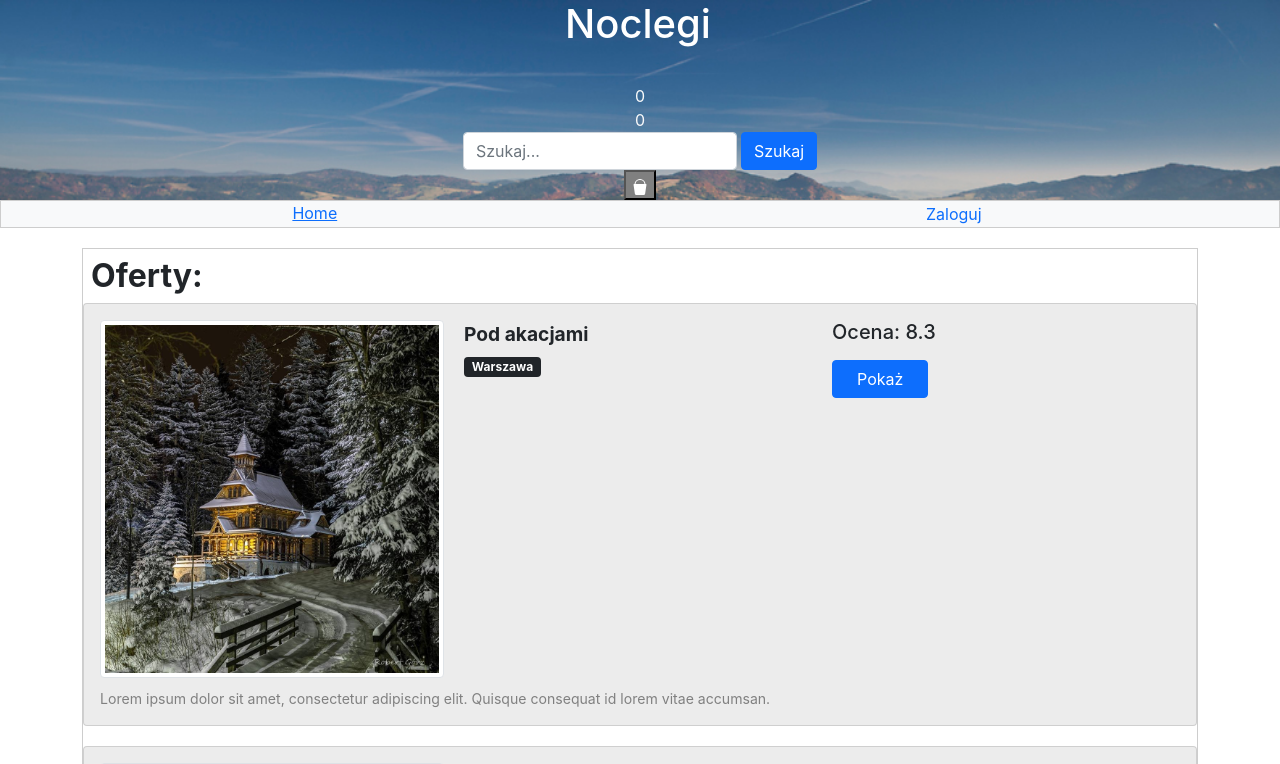
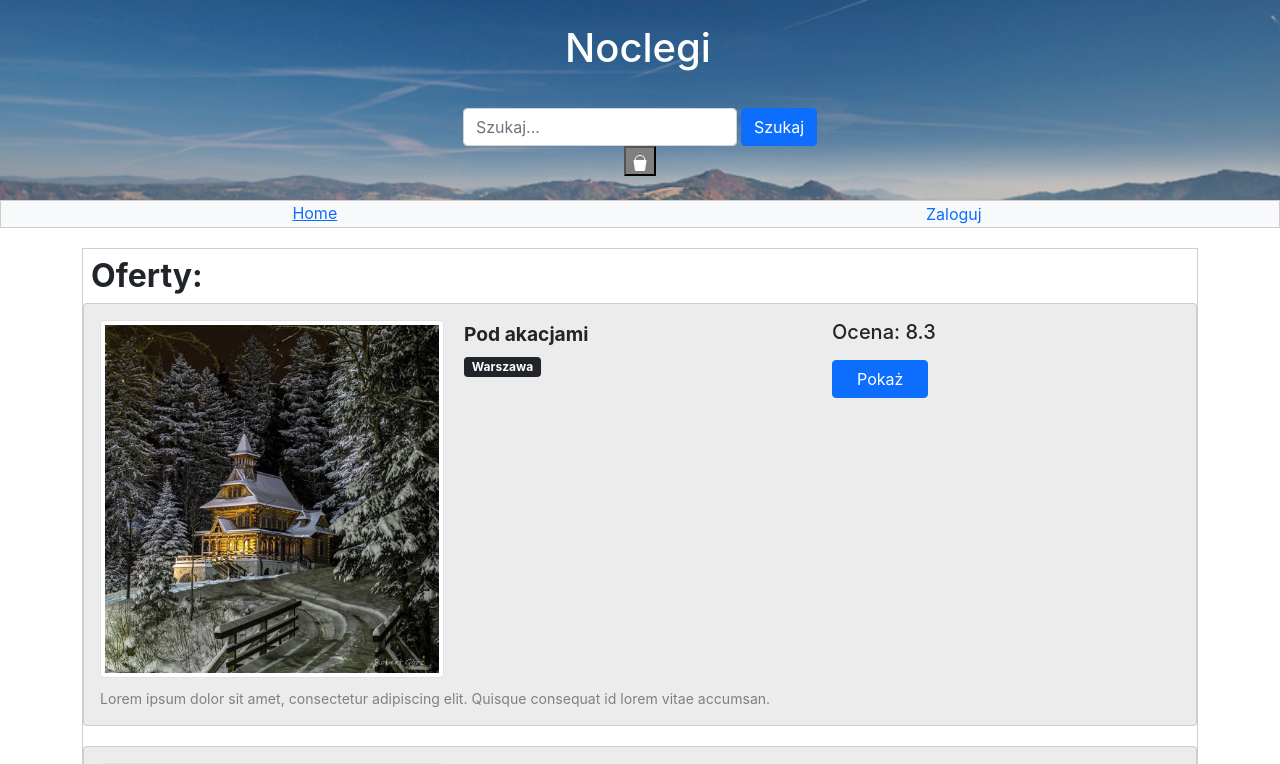
Before and after one commit to bartekrzesista/noclegi, a React (Create React App) app: page / in a window 1280 px wide. Shown: the top 764 px of the page. Built offline with nearby package versions, Linux system fonts and the light colour scheme.

Commit message:
add parallax for header background

```diff
--- a/src/components/Header/Header.js
+++ b/src/components/Header/Header.js
@@ -3,14 +3,14 @@ import styles from './Header.module.css';
 import withMousePosition from '../../hoc/withMousePosition';
 
 function Header(props) {
+    const parallax = {
+        transform: `translate(${props.mouseX/60}px, ${props.mouseY/120}px)`
+    }
+
     return (
         <header className={styles.header}>
+            <div className={styles.headerBackground} style={parallax}></div>
             <h1 className={styles.heading}>Noclegi</h1>
-            <div className="text-light">
-                {props.mouseX}
-                <br />
-                {props.mouseY}
-            </div>
             {props.children}
         </header>
     )
--- a/src/components/Header/Header.module.css
+++ b/src/components/Header/Header.module.css
@@ -1,12 +1,11 @@
 .header {
-    background-image: url(../../assets/images/header.jpg);
-    background-size: cover;
-    background-position: top;
     height: 200px;
     display: flex;
     justify-content: center;
     align-items: center;
     flex-direction: column;
+    position: relative;
+    overflow: hidden;
 }
 
 .heading {
@@ -15,3 +14,15 @@
     margin-bottom: 36px;
     color: #fff;
 }
+
+.headerBackground {
+    background-image: url(../../assets/images/header.jpg);
+    background-size: cover;
+    background-position: top;
+    position: absolute;
+    top: -5%;
+    left: -5%;
+    right: -5%;
+    bottom: -5%;
+    z-index: -1;
+}
```
